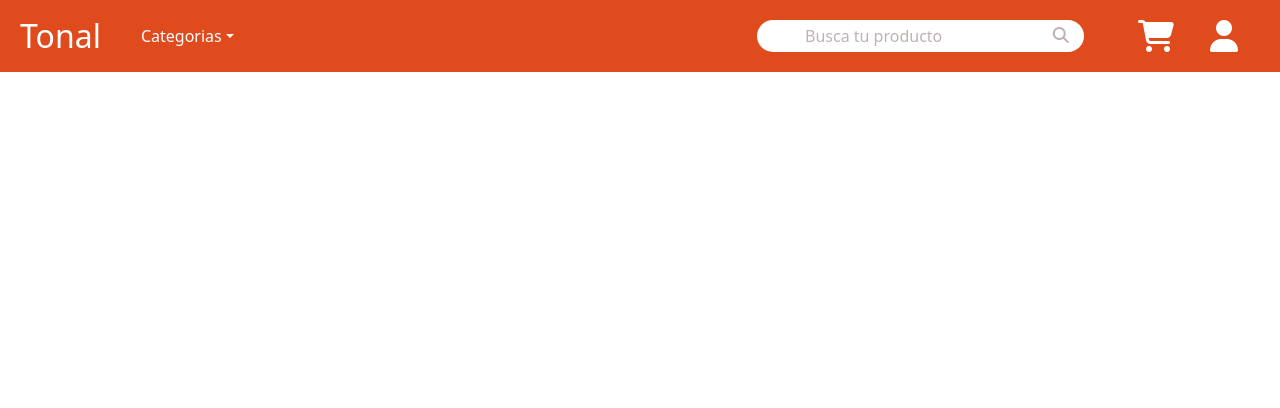
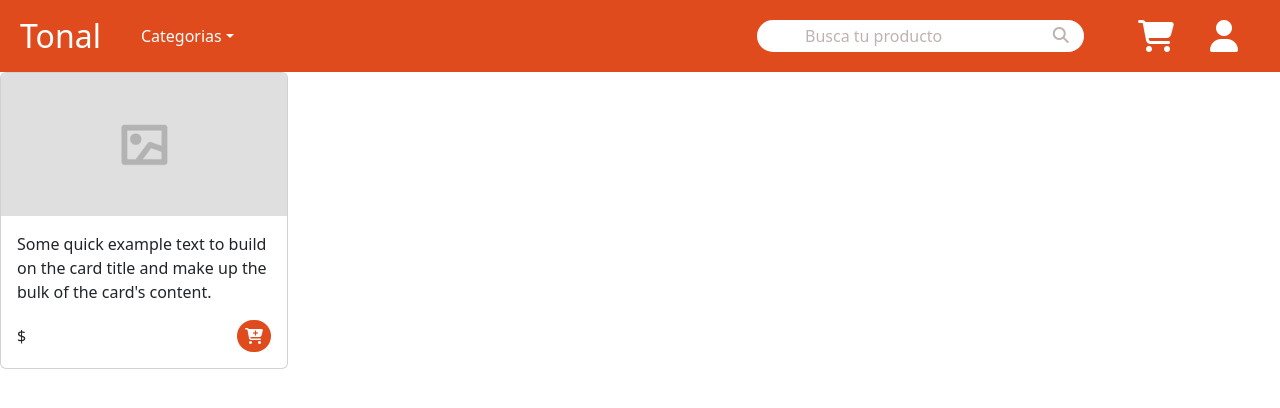
Before and after one commit to Jorge-Antonio-Torres-Lozoya/E-commerce-Front-End, a React (Vite) app: page / in a window 1280 px wide. Before the commit this address had no page. Shown: the top 408 px of the page. Built offline with nearby package versions, Linux system fonts and the light colour scheme.

Commit message:
home initial

```diff
--- /dev/null
+++ b/src/components/Card.jsx
@@ -0,0 +1,30 @@
+import React from 'react'
+import imagenDefault from '../assets/imgDefault.png'
+import '../styles/card.css'
+const Card = () => {
+  const addDefaultSrc = (ev) => {
+    ev.target.src = imagenDefault
+  }
+  return (
+    <div className='card' style={{ width: '18rem' }}>
+      <img
+        onError={addDefaultSrc}
+        src={imagenDefault}
+        className='card-img-top'
+        alt='...'
+      />
+      <div className='card-body d-flex container-body-card'>
+        <p className='card-text'>
+          Some quick example text to build on the card title and make up the
+          bulk of the card's content.
+        </p>
+        <div className='container-price d-flex'>
+          <span>$</span>
+          <button className='fa-solid fa-cart-plus btn-cart-plus px-2 py-2' />
+        </div>
+      </div>
+    </div>
+  )
+}
+
+export default Card
--- a/src/components/Navbar.jsx
+++ b/src/components/Navbar.jsx
@@ -1,12 +1,13 @@
 import React from 'react'
+import { Link } from 'react-router-dom'
 import '../styles/navbar.css'
 const Navbar = () => {
   return (
     <nav className='navbar navbar-expand-lg navbar-color '>
       <div className='container-fluid '>
-        <a className='navbar-brand text-white fs-2 py-1 mx-2' href='#'>
+        <Link className='navbar-brand text-white fs-2 py-1 mx-2' to='/'>
           Tonal
-        </a>
+        </Link>
         <button
           className='navbar-toggler'
           type='button'
--- /dev/null
+++ b/src/pages/Home.jsx
@@ -0,0 +1,11 @@
+import React from 'react'
+import Card from '../components/Card'
+
+const Home = () => {
+  return (
+    <Card />
+
+  )
+}
+
+export default Home
--- a/src/routes/Index.jsx
+++ b/src/routes/Index.jsx
@@ -1,9 +1,11 @@
+import Home from '../pages/Home'
 import Login from '../pages/Login'
 import { Route, Routes } from 'react-router-dom'
 
 const RoutesIndex = () => {
   return (
     <Routes>
+      <Route index path='/' element={<Home />} />
       <Route path='/login' element={<Login />} />
     </Routes>
 
--- /dev/null
+++ b/src/styles/card.css
@@ -0,0 +1,15 @@
+.btn-cart-plus{
+   border-radius: 50px;
+    background:  #E04B1E;
+    border: 0;
+    color: white;
+
+}
+.container-body-card{
+    flex-direction: column;
+}
+
+.container-price{
+    justify-content: space-between;
+    align-items: center;
+}
```
Also changed, not shown: src/assets/imgDefault.png (added), src/styles/home.css (added).
